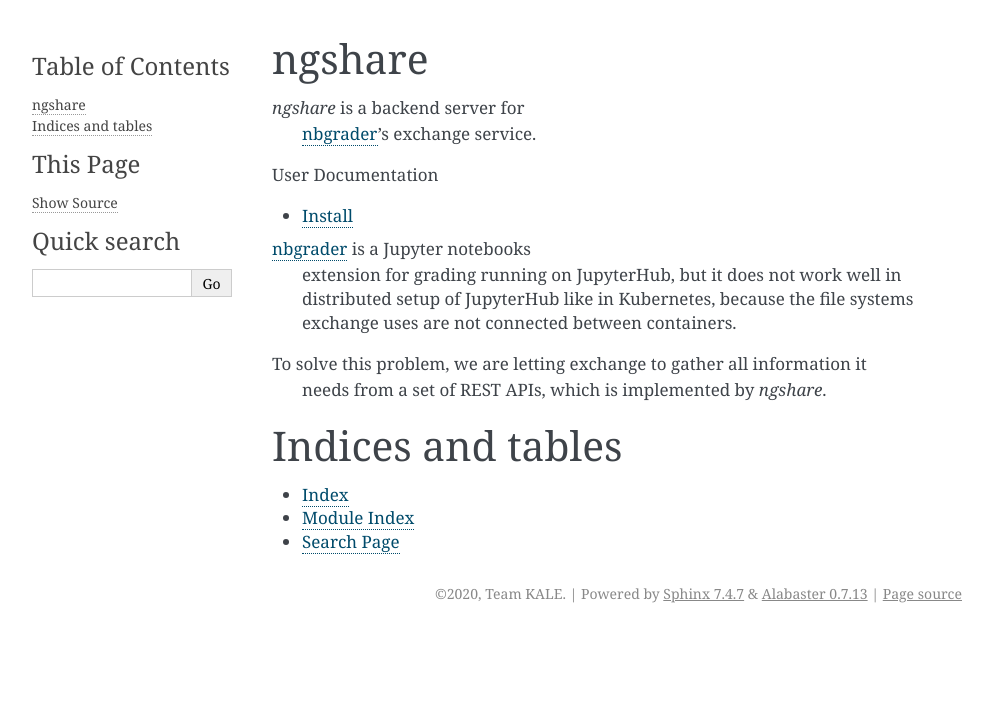
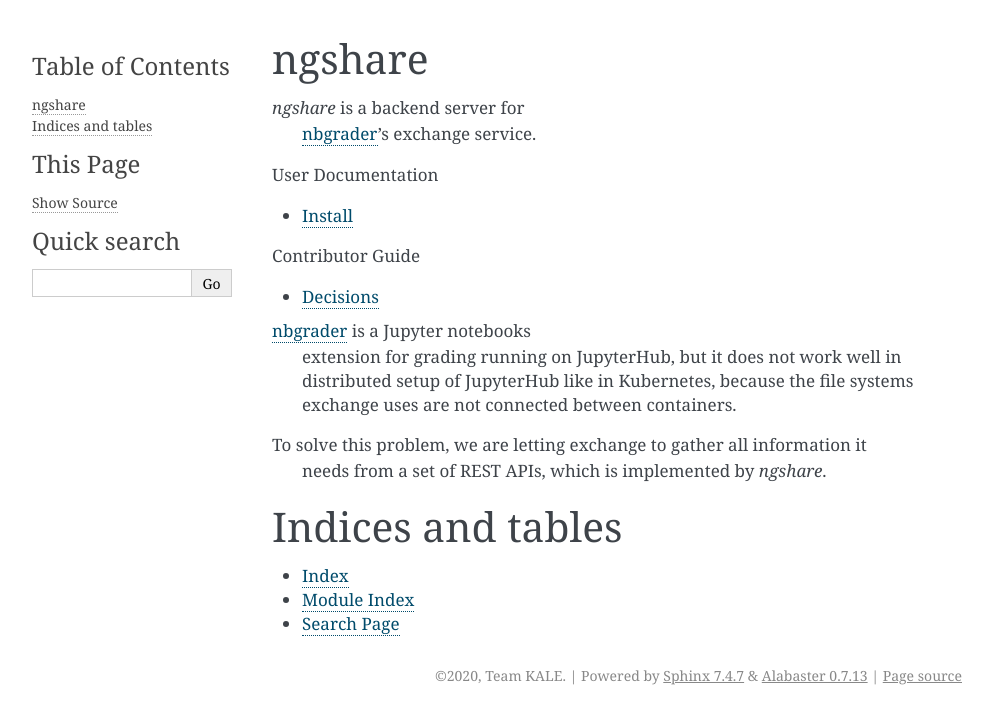
Before and after one commit to LibreTexts/ngshare, a Sphinx documentation site: the page built from docs/index.rst, in a window 1280 px wide. Shown: the top 724 px of the page, without its empty margins (148-1141 px from the left). Built offline with Sphinx 7.4.7, drawn with Linux system fonts in a browser that asks for light colours; some of the changed lines change nothing that is shown.

Commit message:
Fix typo

```diff
--- a/docs/conf.py
+++ b/docs/conf.py
@@ -13,6 +13,8 @@
 # import os
 # import sys
 # sys.path.insert(0, os.path.abspath('.'))
+import codecs
+import os.path
 
 
 # -- Project information -----------------------------------------------------
@@ -22,8 +24,20 @@
 author = 'Team KALE'
 
 # The full version, including alpha/beta/rc tags
-release = '0.0.1'
+def read(rel_path):
+    here = os.path.abspath(os.path.dirname(__file__))
+    with codecs.open(os.path.join(here, rel_path), 'r') as fp:
+        return fp.read()
 
+def get_version(rel_path):
+    for line in read(rel_path).splitlines():
+        if line.startswith('__version__'):
+            delim = '"' if '"' in line else "'"
+            return line.split(delim)[1]
+    else:
+        raise RuntimeError("Unable to find version string.")
+
+release = get_version('../ngshare/version.py')
 
 # -- General configuration ---------------------------------------------------
 
--- a/docs/index.rst
+++ b/docs/index.rst
@@ -12,7 +12,7 @@
 
 .. toctree::
    :maxdepth: 2
-   :acption: Contributor Guide
+   :caption: Contributor Guide
 
    contributer_guide/decisions.rst
 
```
